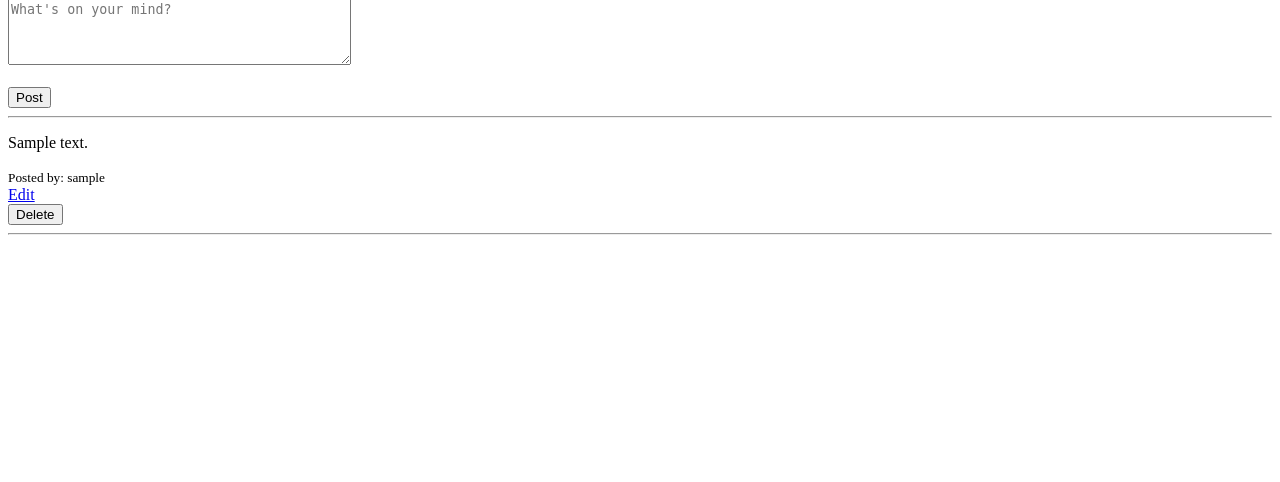
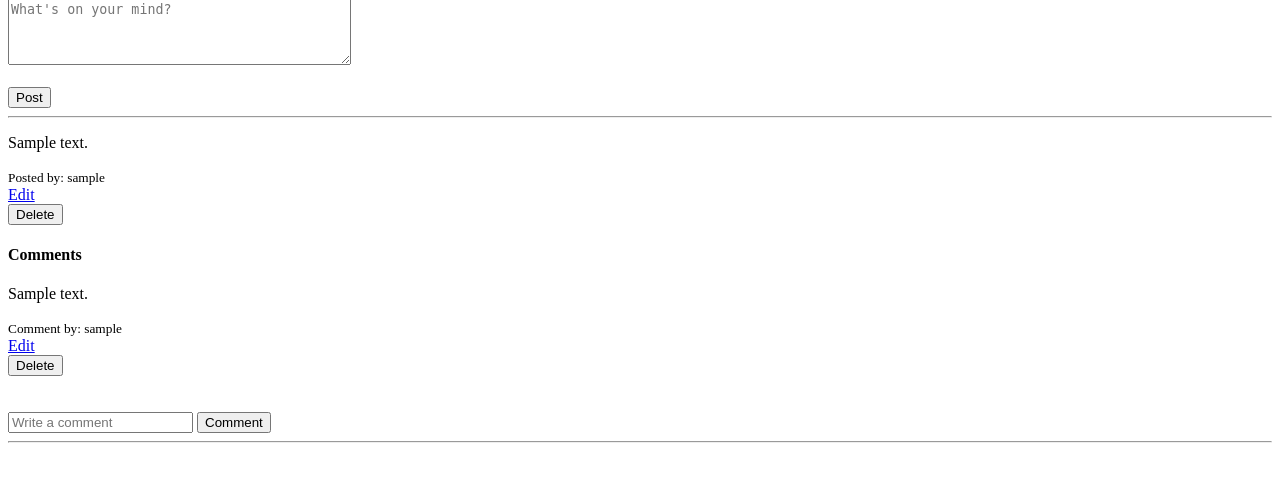
Before and after one commit to OloaneShark/secure-login-app, a Flask app: page /posts in a window 1280 px wide. Shown: the part 117-599 px from the top of the page. Run offline with Flask 3, Linux system fonts and the light colour scheme; the visitor is signed in with stand-in values (Sample User, id 1); tables that the repository leaves empty hold one stand-in row (values such as "Sample post").

Commit message:
Add edit and delete comment functionality

```diff
--- a/app.py
+++ b/app.py
@@ -1,4 +1,5 @@
 
+from models import db, User, Post, Comment
 from models import db, User, Post
 from functools import wraps
 from flask import Flask, render_template, request
@@ -117,6 +118,52 @@ def posts():
     all_posts = Post.query.all()
 
     return render_template("posts.html", posts=all_posts)
+
+
+@app.route("/add-comment/<int:post_id>", methods=["POST"])
+@login_required
+def add_comment(post_id):
+    user = User.query.filter_by(username=session["username"]).first()
+
+    post = Post.query.get_or_404(post_id)
+
+    content = request.form.get("content")
+
+    new_comment = Comment(
+        content=content,
+        user_id=user.id,
+        post_id=post.id
+    )
+
+    db.session.add(new_comment)
+    db.session.commit()
+
+    flash("Comment added.")
+
+    return redirect(url_for("posts"))
+
+
+@app.route("/edit-comment/<int:comment_id>", methods=["GET", "POST"])
+@login_required
+def edit_comment(comment_id):
+    user = User.query.filter_by(username=session["username"]).first()
+
+    comment = Comment.query.get_or_404(comment_id)
+
+    if comment.user_id != user.id:
+        flash("You are not allowed to edit this comment.")
+        return redirect(url_for("posts"))
+
+    if request.method == "POST":
+        comment.content = request.form.get("content")
+
+        db.session.commit()
+
+        flash("Comment updated.")
+
+        return redirect(url_for("posts"))
+
+    return render_template("edit_comment.html", comment=comment)
 
 
 @app.route("/delete-post/<int:post_id>", methods=["POST"])
@@ -240,6 +287,25 @@ def delete_account():
     return render_template("delete_account.html")
 
 
+@app.route("/delete-comment/<int:comment_id>", methods=["POST"])
+@login_required
+def delete_comment(comment_id):
+    user = User.query.filter_by(username=session["username"]).first()
+
+    comment = Comment.query.get_or_404(comment_id)
+
+    if comment.user_id != user.id:
+        flash("You are not allowed to delete this comment.")
+        return redirect(url_for("posts"))
+
+    db.session.delete(comment)
+    db.session.commit()
+
+    flash("Comment deleted.")
+
+    return redirect(url_for("posts"))
+
+
 @app.route("/logout")
 def logout():
     session.pop("username", None)
--- a/templates/posts.html
+++ b/templates/posts.html
@@ -31,6 +31,33 @@ Posts
         </form>
     {% endif %}
 
+    <h4>Comments</h4>
+
+    {% for comment in post.comments %}
+    <p>{{ comment.content }}</p>
+
+    <small>Comment by: {{ comment.user.username }}</small>
+
+    {% if comment.user.username == session["username"] %}
+        <br>
+
+        <a href="/edit-comment/{{ comment.id }}">Edit</a>
+
+        <form method="POST" action="/delete-comment/{{ comment.id }}">
+            <button type="submit">Delete</button>
+        </form>
+    {% endif %}
+
+    <br><br>
+{% endfor %}
+
+    <form method="POST" action="/add-comment/{{ post.id }}">
+        <input type="text" name="content" placeholder="Write a comment">
+        <button type="submit">Comment</button>
+    </form>
+
+
+
     <hr>
 {% endfor %}
 
```
Also changed, not shown: models.py (+21 -0 lines), templates/edit_comment.html (added, +19 -0 lines).
